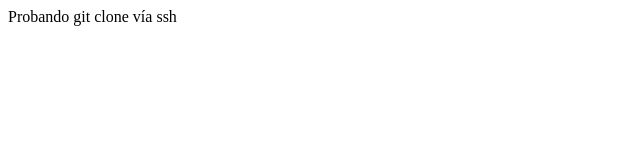
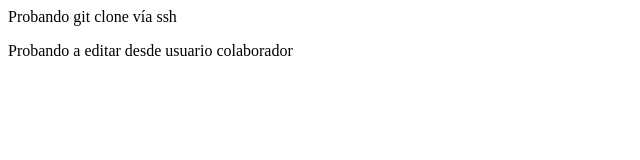
Before and after one commit to mvidaasp/uax-devops-02, a plain HTML site: page index.html in a window 1280 px wide. Shown: the whole page, without its empty margins (0-640 px from the left). Drawn offline with Linux system fonts and the light colour scheme.

Commit message:
Colaborador - Update index.html
Prueba editar

```diff
--- a/index.html
+++ b/index.html
@@ -4,5 +4,6 @@
 	</head>
 	<body>
 		<p>Probando git clone vía ssh</p>
+		<p>Probando a editar desde usuario colaborador</p>
 	</body>
 </html>
```
